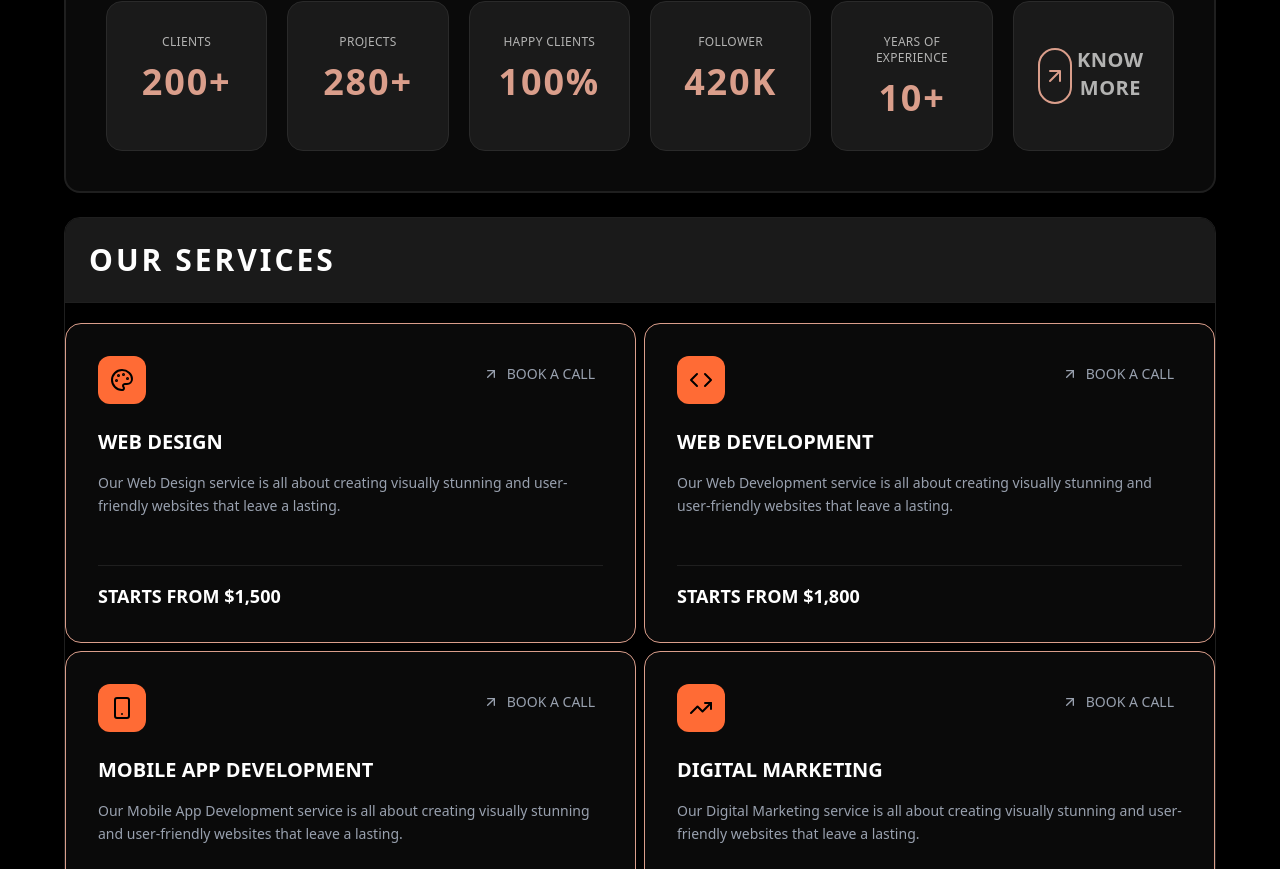
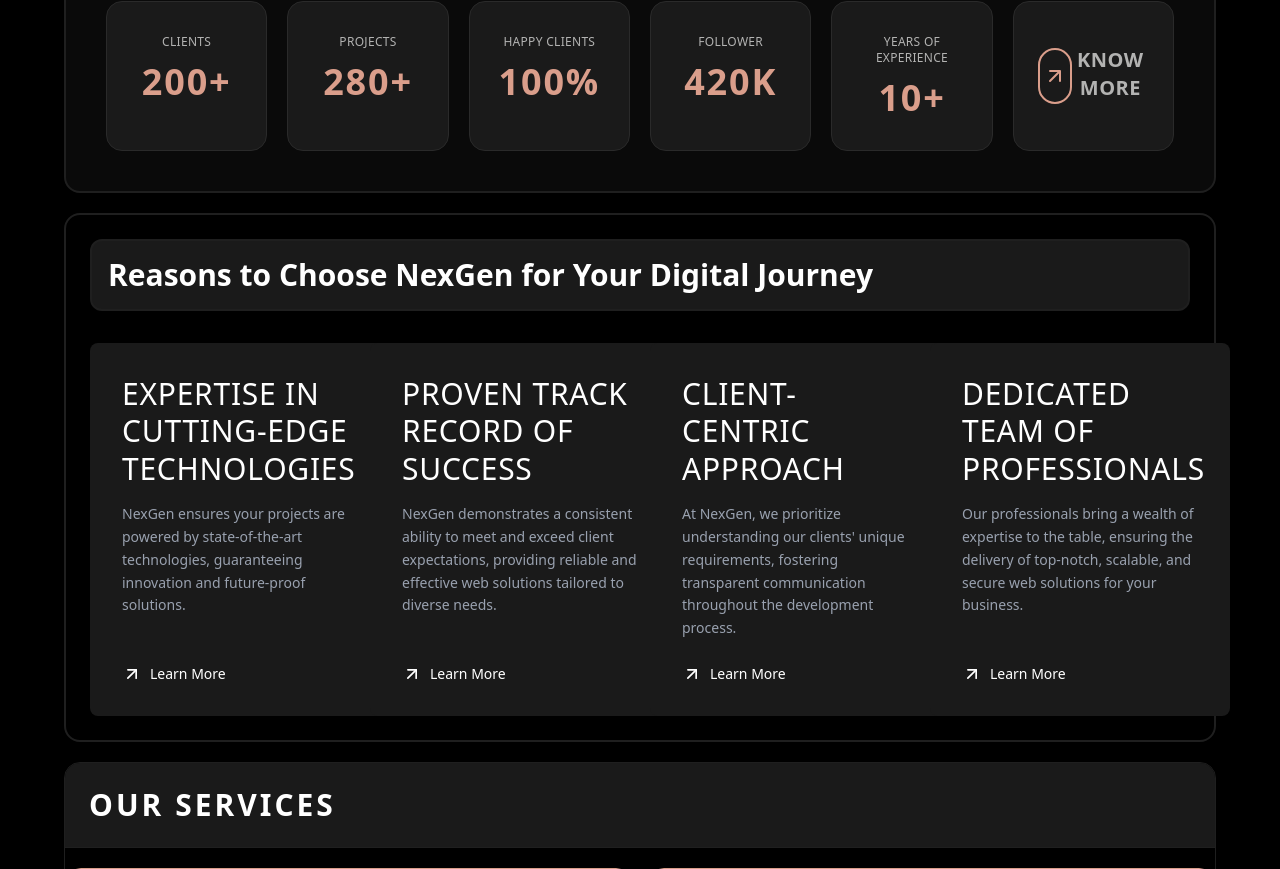
Before and after one commit to PinoqioDOM/ROWIX, a React (Vite) app: page / in a window 1280 px wide. Shown: the part 911-1780 px from the top of the page. Built offline with nearby package versions, Linux system fonts and the light colour scheme.

Commit message:
Journey section

```diff
--- a/src/components/Journey.jsx
+++ b/src/components/Journey.jsx
@@ -1,9 +1,52 @@
+import { ArrowUpRight } from 'lucide-react'
 import React from 'react'
 
-const Journey = () => {
+export default function Journey () {
+  const journey = [
+    {
+      id: 1,
+      title: "Expertise in Cutting-Edge Technologies",
+      text: "NexGen ensures your projects are powered by state-of-the-art technologies, guaranteeing innovation and future-proof solutions.",
+      icontxt: "Learn More",
+    },
+    {
+      id: 2,
+      title: "Proven Track Record of Success",
+      text: "NexGen demonstrates a consistent ability to meet and exceed client expectations, providing reliable and effective web solutions tailored to diverse needs.",
+      icontxt: "Learn More",
+    },
+    {
+      id: 3,
+      title: "Client-Centric Approach",
+      text: "At NexGen, we prioritize understanding our clients' unique requirements, fostering transparent communication throughout the development process.",
+      icontxt: "Learn More",
+    },
+    {
+      id: 4,
+      title: "Dedicated Team of Professionals",
+      text: "Our professionals bring a wealth of expertise to the table, ensuring the delivery of top-notch, scalable, and secure web solutions for your business.",
+      icontxt: "Learn More",
+    },
+  ]
   return (
-    <div>Journey</div>
+    <div className='bg-black p-6 border-2 border-[#1F1F1F] my-5 rounded-2xl bg-[#0A0A0A]'>
+      <h1 className='text-3xl font-bold text-white mb-8 border-2 border-[#1F1F1F] p-4 rounded-xl bg-[#1A1A1A]'>Reasons to Choose NexGen for Your Digital Journey</h1>
+
+      <div className='grid grid-cols-4 gap-5'>
+        {journey.map(item => (
+          <div key={item.id} className='bg-[#1A1A1A] p-8 rounded-lg flex flex-col justify-between min-w-[300px]'>
+            <div>
+              <h2 className='text-white text-[30px] font-medium mb-4 uppercase tracking-wide leading-tight'>{item.title}</h2>
+              <p className='text-gray-400 text-sm leading-relaxed'>{item.text}</p>
+            </div>
+
+            <div className='flex items-center gap-2 mt-6 cursor-pointer cursor-pointer hover:translate-x-1 group-hover:-translate-y-1 transition-transform'>
+              <ArrowUpRight className='text-white w-5 h-5 group-hover:translate-x-1 group-hover:-translate-y-1 transition-transform' />
+              <span className='text-white text-sm hover:translate-x-1 group-hover:-translate-y-1 transition-transform'>{item.icontxt}</span>
+            </div>
+          </div>
+        ))}
+      </div>
+    </div>
   )
 }
-
-export default Journey
--- a/src/components/Services.jsx
+++ b/src/components/Services.jsx
@@ -45,7 +45,7 @@
             <h1 className='text-3xl font-semibold text-white tracking-widest'>OUR SERVICES</h1>
           </div>
 
-          <div className='grid grid-cols-1 gap-2 md:grid-cols-2'>
+          <div className='grid grid-cols-1 gap-4 md:grid-cols-2'>
             {services.map((service, index) => {
               const Icon = service.icon
               const isLastRow = index >= 2
```
